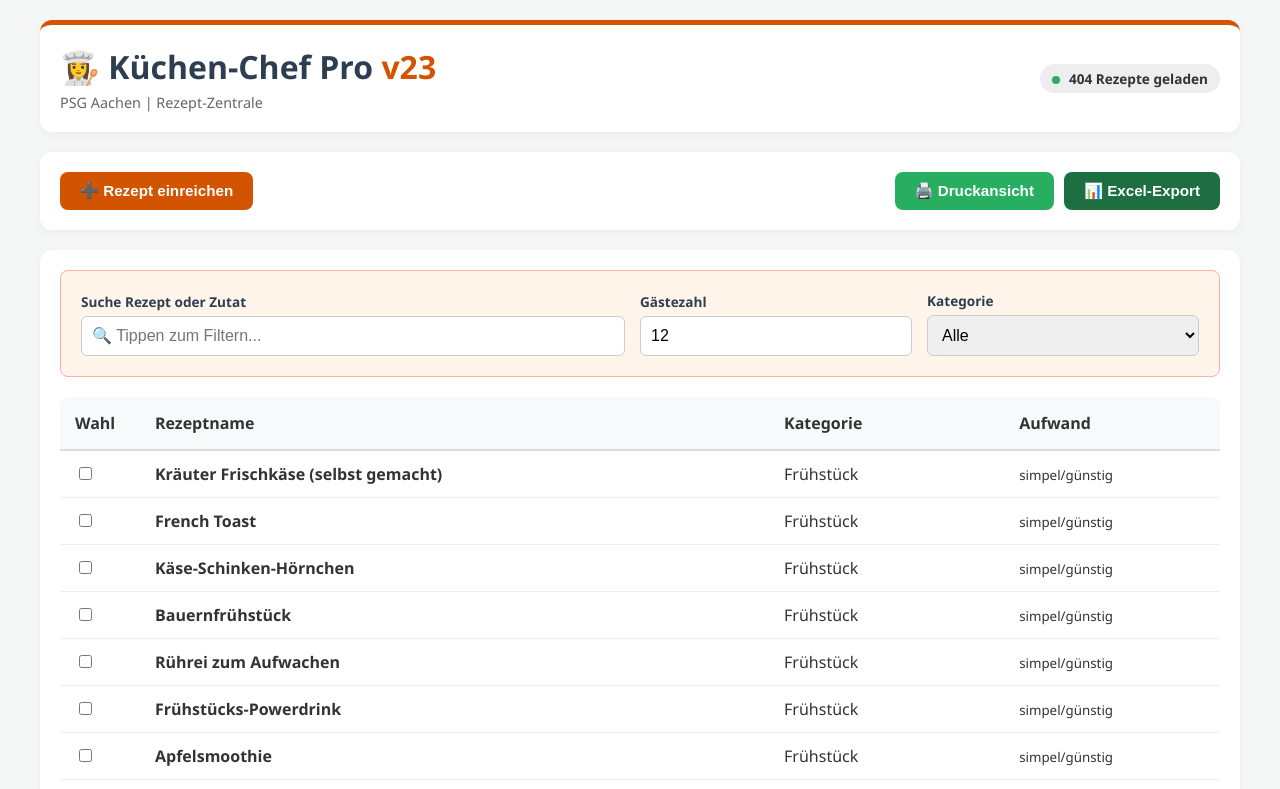
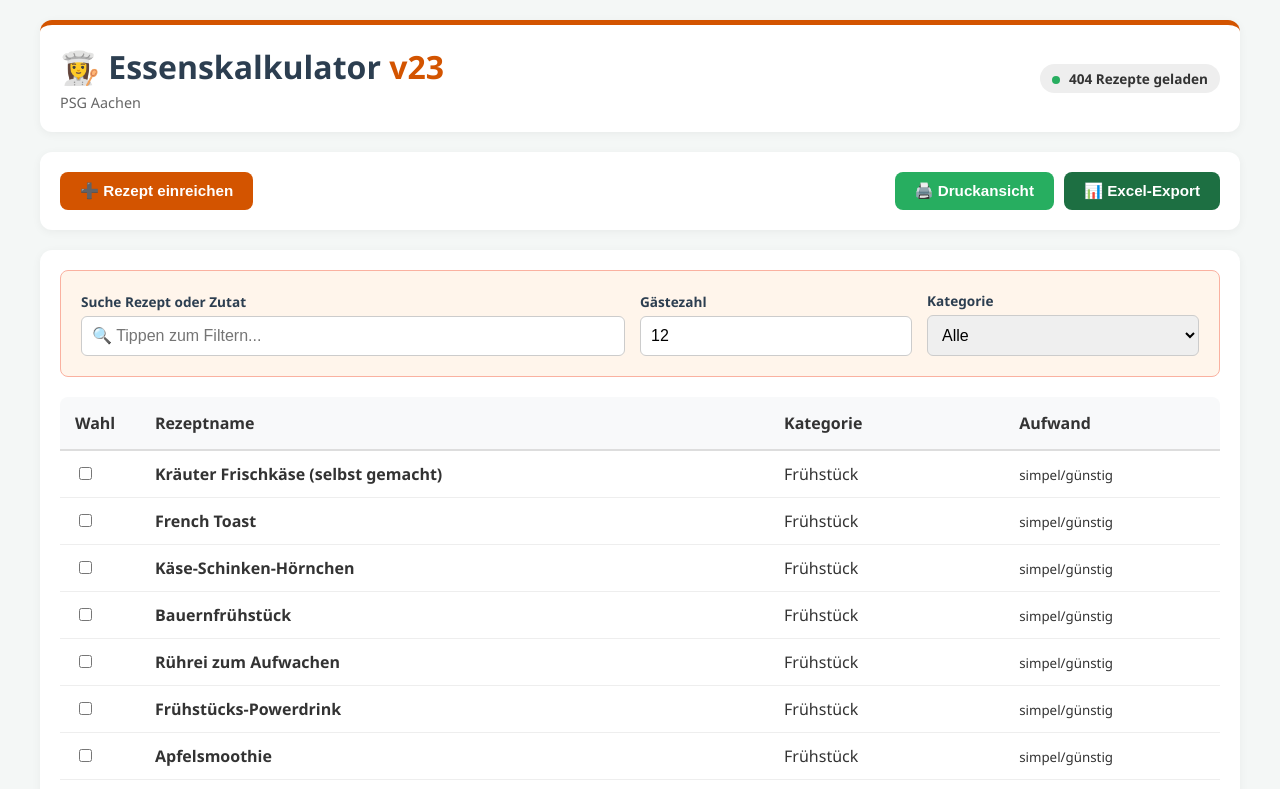
Before and after one commit to psgaachen/essenskalkulation, a plain HTML site: page index.html in a window 1280 px wide. Shown: the top 789 px of the page. Drawn offline with Linux system fonts and the light colour scheme.

Commit message:
Update index.html

```diff
--- a/index.html
+++ b/index.html
@@ -64,8 +64,8 @@
 <div class="container">
     <div class="header-box no-print">
         <div>
-            <h1 style="margin:0; color:var(--dark);">👩‍🍳 Küchen-Chef Pro <span style="color:var(--accent)">v23</span></h1>
-            <p style="margin:5px 0 0 0; font-size:0.9em; color:#666;">PSG Aachen | Rezept-Zentrale</p>
+            <h1 style="margin:0; color:var(--dark);">👩‍🍳 Essenskalkulator <span style="color:var(--accent)">v23</span></h1>
+            <p style="margin:5px 0 0 0; font-size:0.9em; color:#666;">PSG Aachen</p>
         </div>
         <div id="dbStatus" class="status-pill"><span class="dot" style="background:#bbb"></span> Verbinde...</div>
     </div>
```
